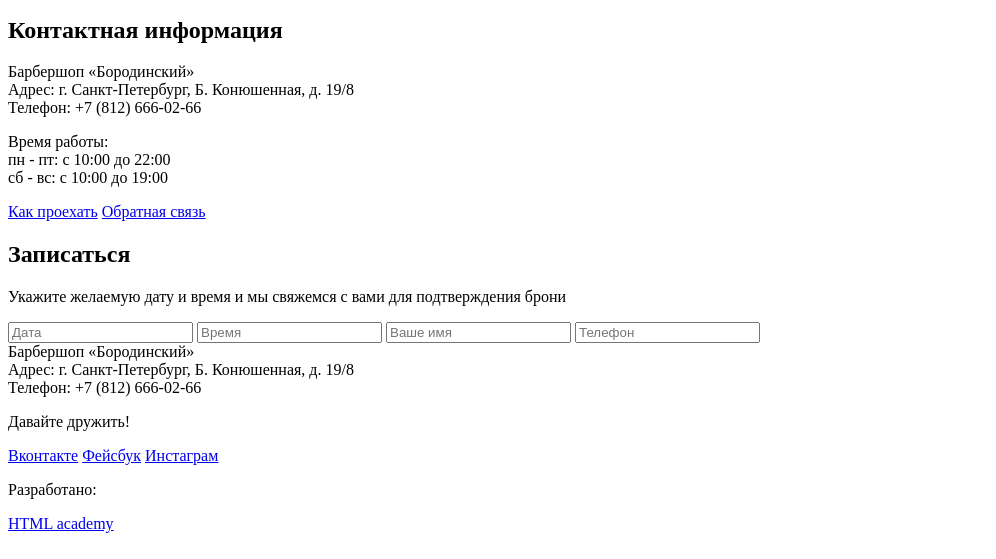
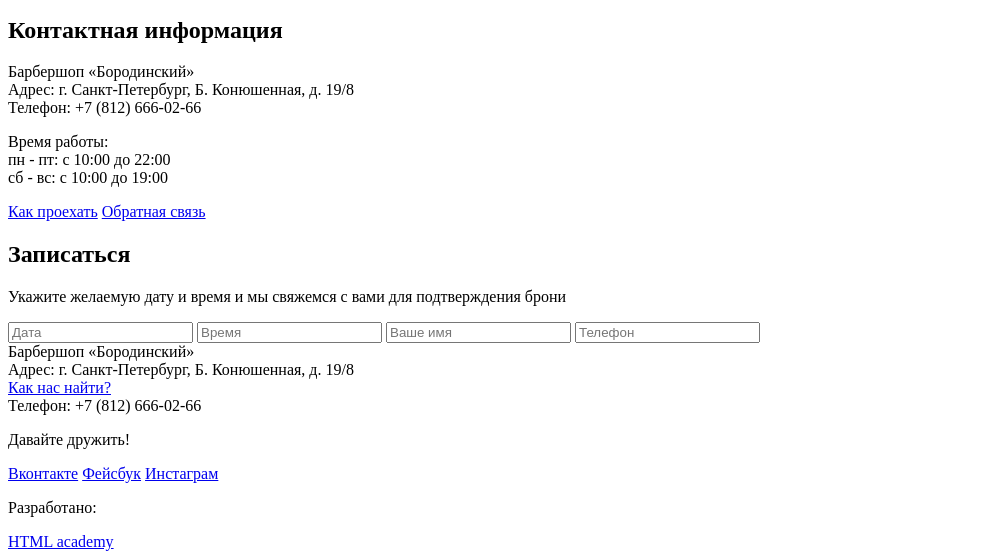
Before and after one commit to VladislavDesu/Borodinski, a plain HTML site: page index.html in a window 1280 px wide. Shown: the part 692-1251 px from the top of the page, without its empty margins (0-996 px from the left). Drawn offline with Linux system fonts and the light colour scheme.

Commit message:
add teg a in footer section

```diff
--- a/index.html
+++ b/index.html
@@ -123,6 +123,7 @@
         <section class="footer-contacts">
           Барбершоп «Бородинский»<br>
           Адрес: г. Санкт-Петербург, Б. Конюшенная, д. 19/8<br>
+          <a href="#">Как нас найти?</a><br>
           Телефон: +7 (812) 666-02-66
         </section>
         <section class="footer-social">
```
